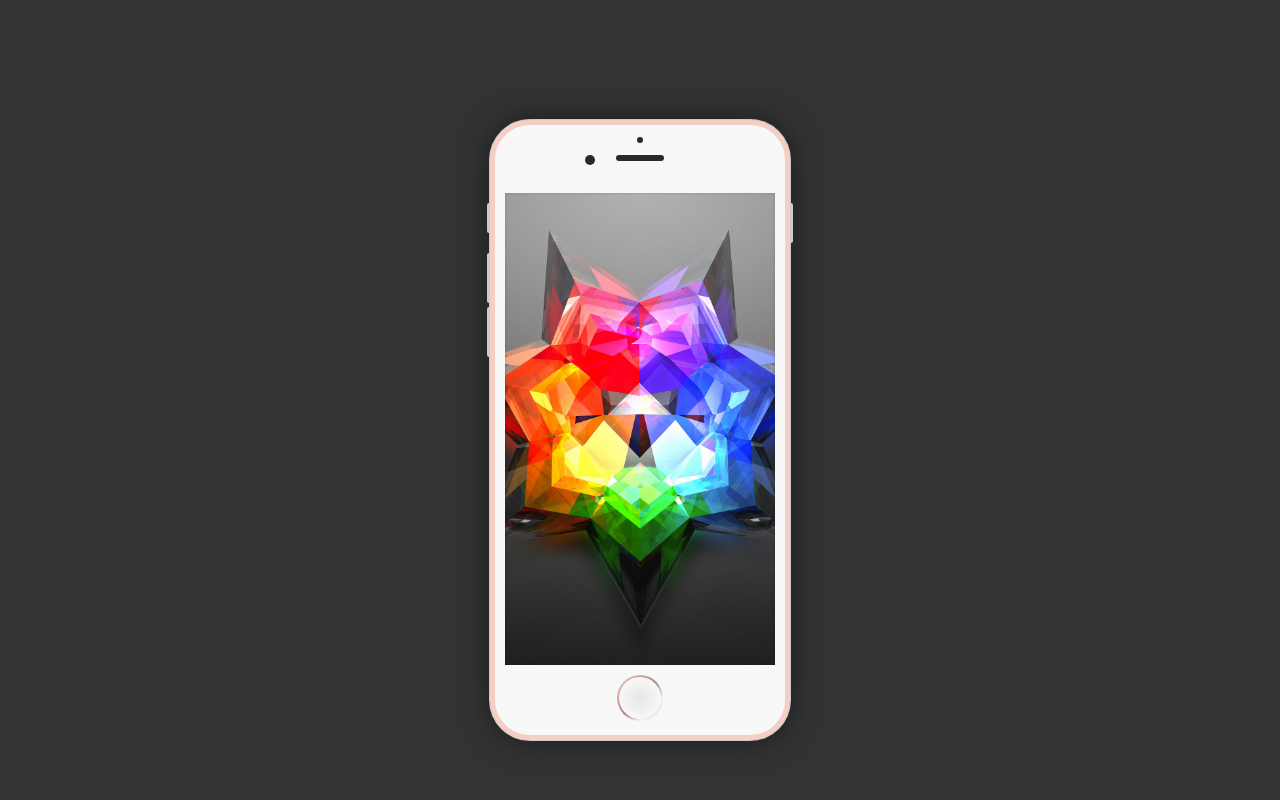
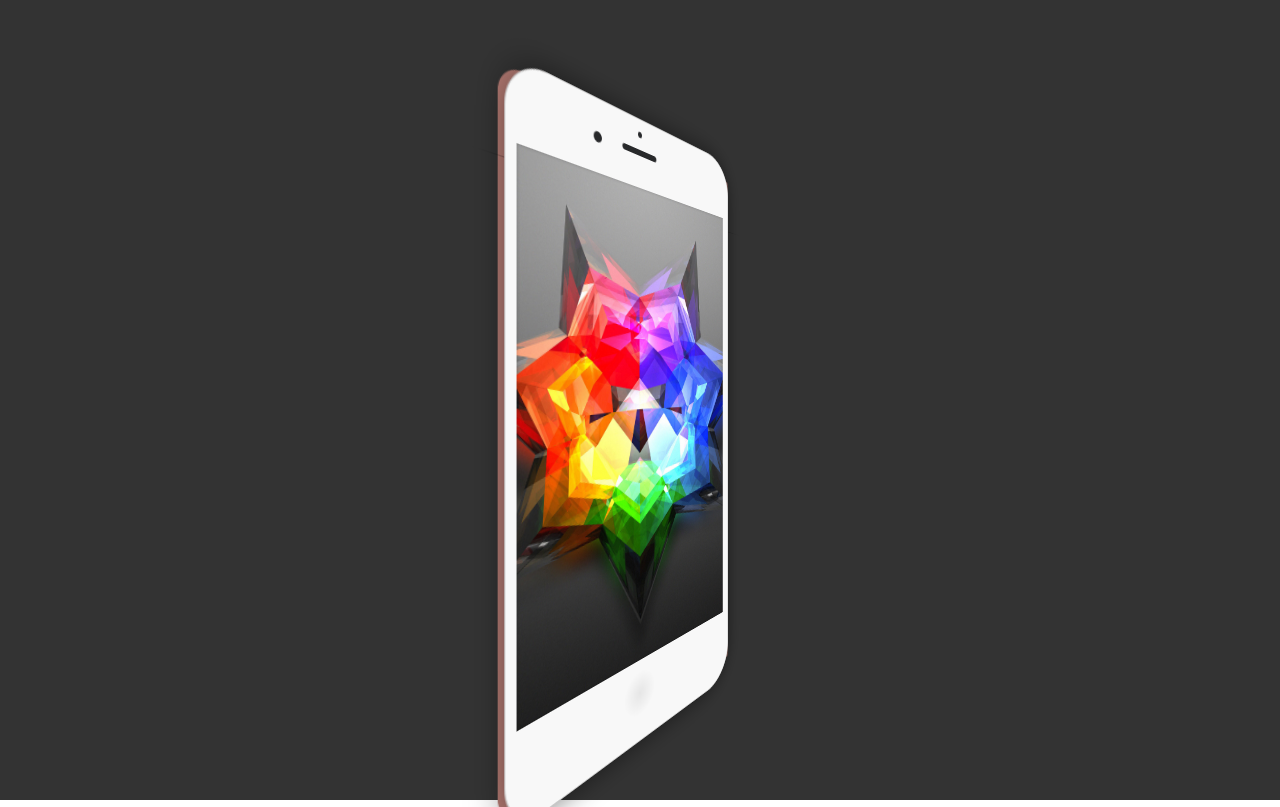
Before and after one commit to chungmanchau/mobile-mockups, a plain HTML site: page index.html in a window 1280 px wide. Drawn offline with Linux system fonts and the light colour scheme.

Commit message:
First attempt at 3d

```diff
--- a/index.html
+++ b/index.html
@@ -7,7 +7,8 @@
 </head>
 <body>
 	<div class="wrapper">
-		<div class="iphone view_1">
+		<div class="iphone">
+			<div class="front side">
 				<div class="iphone-top">
 					<span class="camera"></span>
 					<span class="sensor"></span>
@@ -30,6 +31,13 @@
 					<span class="home-btn"></span>
 				</div>
 			</div>
+			<div class="top side"></div>
+			<div class="center"></div>
+			<div class="left side"></div>
+			<div class="right side"></div>
+			<div class="bottom side"></div>
+			<div class="back side"></div>
+		</div>
 	</div>
 </body>
 </html>
--- a/scss/_iphone.scss
+++ b/scss/_iphone.scss
@@ -1,23 +1,127 @@
-.iphone {
+$iphone-pink: #c99d97;
+$iphone-pink-dark: darken($iphone-pink, 10%);
+$iphone-width: 15rem;
+$iphone-height: 31rem;
+$iphone-depth: .6rem;
+$iphone-side: $iphone-depth/2;
+.wrapper
+{
+    -webkit-perspective: 500px;
+    perspective: 500px;
+    -webkit-perspective-origin: 50% 50%;
+    perspective-origin: 50% 50%;
+}
+.iphone
+{
     position: relative;
 
-    width: 15rem;
-    height: 31rem;
+    width: $iphone-width;
+    height: $iphone-height;
     margin: 0 auto;
     padding: 0;
+    -webkit-transform: rotateY( 45deg );
+    transform: rotateY( 45deg );
 
-    border: 5px solid #F5CEC4;
+    -webkit-transform-style: preserve-3d;
+    transform-style: preserve-3d;
+
+    // -webkit-animation: giro 20s infinite linear;
+    // animation: giro 20s infinite linear;
+    span
+    {
+        display: block;
+    }
+    .back
+    {
+        position: absolute;
+
+        width: $iphone-width;
+        height: $iphone-height;
+
+        -webkit-transform: translateZ(-$iphone-depth);
+        transform: translateZ(-$iphone-depth);
+
+        border-radius: 2rem;
+        background: $iphone-pink;
+    }
+    .center
+    {
+        position: absolute;
+
+        width: $iphone-width;
+        height: $iphone-height;
+        border-radius: 2rem;
+        background: $iphone-pink-dark;
+        -webkit-transform: translateZ(-1px);
+        transform: translateZ(-1px);
+    }
+    .side
+    {
+        position: absolute;
+
+        background: $iphone-pink-dark;
+        border-radius:25px;
+    }
+    .top
+    {
+        top: 0;
+        left: 50%;
+        width: 12rem;
+        height: $iphone-depth;
+
+        -webkit-transform: rotateX(90deg) translateY(-$iphone-side) translateZ($iphone-side) translateX(-50%);
+        transform: rotateX(90deg) translateY(-$iphone-side) translateZ($iphone-side) translateX(-50%);
+    }
+    .bottom
+    {
+        bottom: 0;
+        left: 50%;
+
+        width: 12rem;
+        height: $iphone-depth;
+
+        -webkit-transform: rotateX(90deg) translateY(-$iphone-side) translateZ(-$iphone-side) translateX(-50%);
+        transform: rotateX(90deg) translateY(-$iphone-side) translateZ(-$iphone-side) translateX(-50%);
+    }
+    .left
+    {
+        left: 0;
+        top: 50%;
+        width: $iphone-depth;
+        height: 29rem;
+
+        -webkit-transform: rotateY(90deg) translateX($iphone-side) translateZ(-$iphone-side) translateY(-50%);
+        transform: rotateY(90deg) translateX($iphone-side) translateZ(-$iphone-side) translateY(-50%);
+    }
+    .right
+    {
+        right: 0;
+        top: 50%;
+        width: $iphone-depth;
+        height: 29rem;
+
+        -webkit-transform: rotateY(90deg) translateX($iphone-side) translateZ($iphone-side) translateY(-50%);
+        transform: rotateY(90deg) translateX($iphone-side) translateZ($iphone-side) translateY(-50%);
+    }
+    .front
+    {
+        // z-index: 3;
+        position: absolute;
+
+        width: $iphone-width;
+        height: $iphone-height;
+        // border: 5px solid $iphone-pink;
+
         border-radius: 2rem;
         background: #f8f8f8;
-    box-shadow: 0 0 0 1px #CACACA, 0 0 30px 0 rgba(0, 0, 0, .5);
-    span {
-        display: block;
-    }
-    .iphone-top {
+        box-shadow: 0 0 0 1px #cacaca, 0 0 30px 0 rgba(0, 0, 0, .5);
+        .iphone-top
+        {
             padding: .6rem 4.5rem 1.6rem;
 
             text-align: center;
-        .camera {
+            .camera
+            {
                 display: block;
 
                 width: .3rem;
@@ -27,7 +131,8 @@
                 border-radius: 50%;
                 background: #28292b;
             }
-        .sensor {
+            .sensor
+            {
                 float: left;
 
                 width: .5rem;
@@ -36,7 +141,8 @@
                 border-radius: 50%;
                 background: #28292b;
             }
-        .speakers {
+            .speakers
+            {
                 display: block;
 
                 width: 2.4rem;
@@ -47,10 +153,12 @@
                 background: #28292b;
             }
         }
-    .iphone-content {
+        .iphone-content
+        {
             height: 23.6rem;
             padding: 0 .5rem;
-        .screen {
+            .screen
+            {
                 display: block;
                 overflow: hidden;
 
@@ -60,73 +168,98 @@
                 background: url(../images/background2.jpg) center center no-repeat;
                 background-size: auto 100%;
                 box-shadow: inset 0 0 3px 0 rgba(0, 0, 0, .2);
-            &::-webkit-scrollbar {
+                &::-webkit-scrollbar
+                {
                     display: none;
                 }
             }
         }
-    .iphone-btns {
-        position: absolute;
-        left: 0;
-        width: 100%;
-        .side-btn {
-            position: absolute;
+        // .iphone-btns {
+        //     position: absolute;
+        //     left: 0;
+        //     width: 100%;
+        //     .side-btn {
+        //         position: absolute;
+        //         width: .1rem;
+        //         border-radius: .5rem 0 0 .5rem;
+        //         background: #ccc;
+        //     }
+        //     .iphone-btns-left {
+        //         position: absolute;
+        //         left: -.4rem;
+        //         .sound {
+        //             height: 1.5rem;
+        //             top: .5rem;
+        //         }
+        //         .volume-up {
+        //             top: 3rem;
+        //             height: 2.5rem;
+        //         }
+        //         .volume-down {
+        //             top: 5.7rem;
+        //             height: 2.5rem;
+        //         }
+        //     }
+        //     .iphone-btns-right {
+        //         position: absolute;
+        //         right: -.3rem;
+        //         .power {
+        //             top: .5rem;
+        //             height: 2rem;
+        //             border-radius: 0 2px 2px 0;
+        //         }
+        //     }
+        // }
+        .iphone-bottom
+        {
+            padding: .5rem 6rem 1rem;
+            .home-btn
+            {
+                position: relative;
 
-            width: .1rem;
-
-            border-radius: .5rem 0 0 .5rem;
-            background: #ccc;
-        }
-        .iphone-btns-left {
-            position: absolute;
-            left: -.4rem;
-            .sound {
-                height: 1.5rem;
-                top: .5rem;
-            }
-            .volume-up {
-                top: 3rem;
-
-                height: 2.5rem;
-            }
-            .volume-down {
-                top: 5.7rem;
-
-                height: 2.5rem;
-            }
-        }
-        .iphone-btns-right {
-            position: absolute;
-            right: -.3rem;
-            .power {
-                top: .5rem;
-                height: 2rem;
-
-                border-radius: 0 2px 2px 0;
-            }
-        }
-    }
-    .iphone-bottom {
-        padding: .5rem 6rem 1rem;
-        .home-btn {
                 width: 2.3rem;
                 height: 2.3rem;
                 margin: 0 auto;
-            background: -webkit-linear-gradient(top left, #F5CEC4  0%, #AF8585  50%, #f0f2f2 75%, #F5CEC4  100%);
-            background: -o-linear-gradient(top left, #F5CEC4  0%, #AF8585  50%, #f0f2f2 75%, #F5CEC4  100%);
-            background: linear-gradient(bottom right, #F5CEC4  0%, #AF8585  50%, #f0f2f2 75%, #F5CEC4  100%);
+
                 border-radius: 50%;
-            position: relative;
-            &:after {
-                background: radial-gradient(#E6E6E6  0%, #FFF  100%);
-                content: "";
+                background: linear-gradient(bottom right, $iphone-pink  0%, #af8585  50%, #f0f2f2 75%, $iphone-pink  100%);
+                &:after
+                {
                     position: absolute;
+                    top: .1rem;
                     left: .1rem;
-                top: .1rem;
+
                     width: 2.1rem;
                     height: 2.1rem;
+
+                    content: '';
+
                     border-radius: 50%;
+                    background: radial-gradient(#e6e6e6  0%, #fff  100%);
                 }
             }
         }
     }
+}
+
+@-webkit-keyframes giro {
+    0% { -webkit-transform: rotateX(-45deg) rotateY(0deg); }
+    50% { -webkit-transform: rotateX(45deg) rotateY(360deg); }
+    100% { -webkit-transform: rotateX(-45deg) rotateY(720deg); }
+}
+
+@keyframes giro {
+    0% { transform: rotateX(-45deg) rotateY(0deg); }
+    50% { transform: rotateX(45deg) rotateY(360deg); }
+    100% { transform: rotateX(-45deg) rotateY(720deg); }
+}
+
+@-webkit-keyframes giro360 {
+    0% { -webkit-transform: rotateX(  0deg) rotateY(  0deg); }
+    100% { -webkit-transform: rotateX(360deg) rotateY(360deg); }
+}
+
+@keyframes giro360 {
+    0% { transform: rotateX(  0deg) rotateY(  0deg); }
+    100% { transform: rotateX(360deg) rotateY(360deg); }
+}
```
Also changed, not shown: css/style.css, 1 other file. Lines whose indentation alone changed are shown as unchanged.
